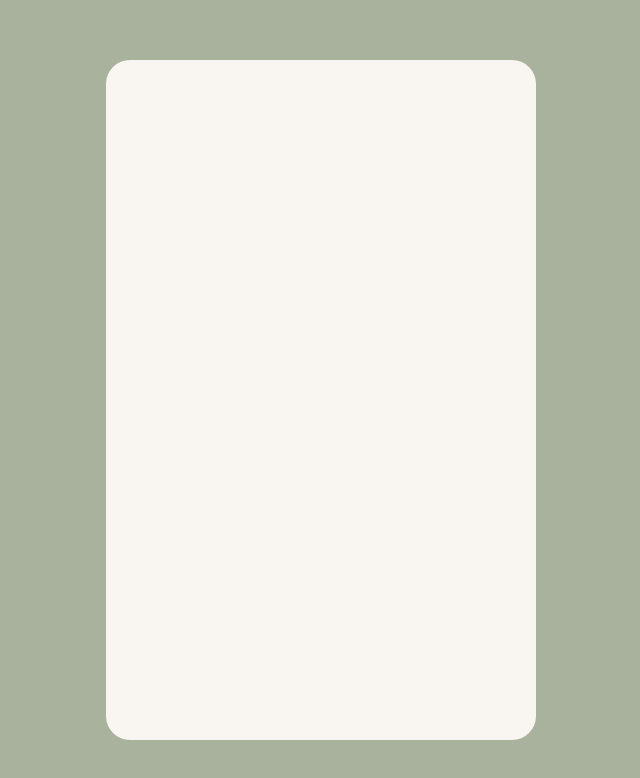
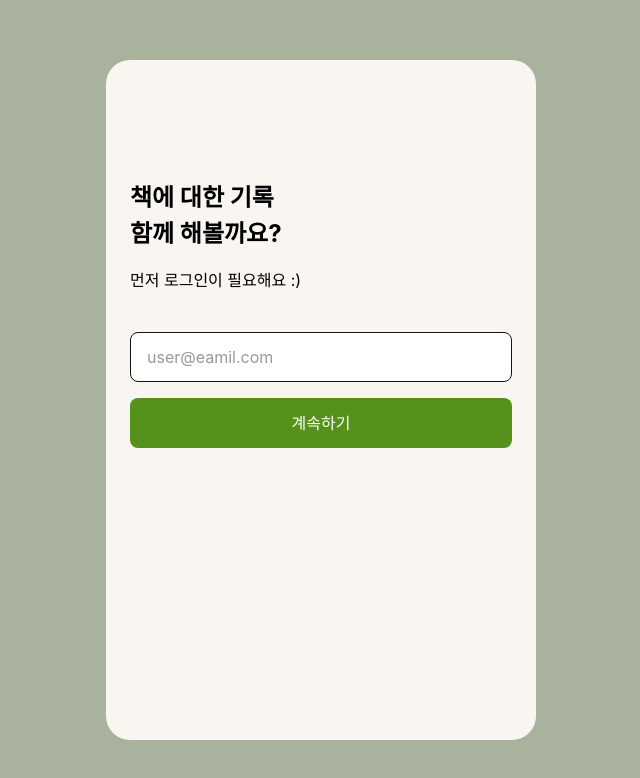
Before and after one commit to SEMIN-97/kidney-bean, a React (Vite) app: page / in a window 1280 px wide. Shown: the top 778 px of the page, without its empty margins (319-959 px from the left). Built offline with nearby package versions, Linux system fonts and the light colour scheme.

Commit message:
Feat: SignInPage 기본 UI 작업

```diff
--- a/src/App.tsx
+++ b/src/App.tsx
@@ -1,8 +1,11 @@
+import SignInPage from './pages/SignInPage.tsx';
 import styles from './App.module.scss';
 
 function App() {
   return (
-    <main className={styles.app} />
+    <main className={styles.app}>
+      <SignInPage />
+    </main>
   );
 }
 
--- /dev/null
+++ b/src/pages/SignInPage.module.scss
@@ -0,0 +1,14 @@
+@import "src/styles/mixins/layout";
+
+.signInPage {
+  @include spacing-lg;
+  margin-top: 120px;
+}
+
+.heroText {
+  @include hero-text-section;
+}
+
+.formSection {
+  @include form-section;
+}
--- /dev/null
+++ b/src/pages/SignInPage.tsx
@@ -0,0 +1,39 @@
+import React, { useState } from 'react';
+
+import InputText from '../components/InputText.tsx';
+import Button from '../components/Button.tsx';
+import styles from './SignInPage.module.scss';
+
+export default function SignInPage() {
+  const [email, setEmail] = useState('');
+
+  const handleChange = (e: React.ChangeEvent<HTMLInputElement>) => {
+    setEmail(e.target.value);
+  };
+
+  const handleSubmit = (e: React.FormEvent<HTMLFormElement>) => {
+    e.preventDefault();
+  };
+
+  return (
+    <section className={styles.signInPage}>
+      <div className={styles.heroText}>
+        <h2>책에 대한 기록 <br /> 함께 해볼까요?</h2>
+        <p>먼저 로그인이 필요해요 :)</p>
+      </div>
+      <form
+        className={styles.formSection}
+        onSubmit={handleSubmit}
+      >
+        <InputText
+          value={email}
+          placeholder="user@eamil.com"
+          onChange={handleChange}
+        />
+        <Button type="submit" label="계속하기" />
+      </form>
+
+    </section>
+  );
+
+}
--- a/src/styles/mixins/_layout.scss
+++ b/src/styles/mixins/_layout.scss
@@ -1,5 +1,31 @@
+@import "src/styles/mixins/typography";
+
 @mixin flex-layout($align-items: stretch, $justify-content: flex-start) {
   display: flex;
   align-items: $align-items;
   justify-content: $justify-content;
 }
+
+@mixin spacing-md($direction: column) {
+  display: flex;
+  flex-direction: $direction;
+  gap: 16px;
+}
+
+@mixin spacing-lg($direction: column) {
+  display: flex;
+  flex-direction: $direction;
+  gap: 40px;
+}
+
+@mixin hero-text-section() {
+  @include spacing-md;
+
+  h2 {
+    @include typo-title;
+  }
+}
+
+@mixin form-section {
+  @include spacing-md;
+}
--- a/src/styles/mixins/_typography.scss
+++ b/src/styles/mixins/_typography.scss
@@ -1,3 +1,7 @@
+@mixin typo-title {
+  font-size: 24px;
+}
+
 @mixin typo-body {
   font-size: 16px;
 }
```
